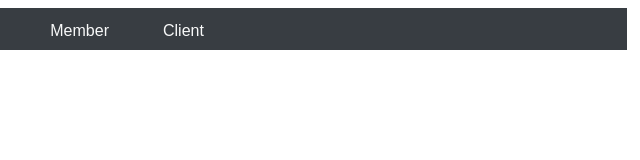
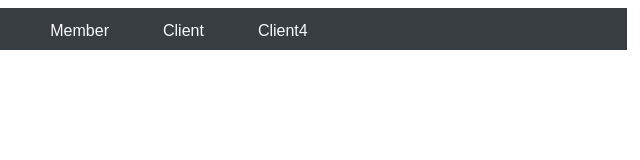
Before and after one commit to shaon86/travelling-website, a plain HTML site: page index.html in a window 1280 px wide. Shown: the full height of the page, 539-1179 px from the left. Drawn offline with Linux system fonts and the light colour scheme.

Commit message:
Update index.html

```diff
--- a/index.html
+++ b/index.html
@@ -15,6 +15,7 @@
             <li><a href="#">Billing</a></li>
             <li><a href="#">Member</a></li>
             <li><a href="#">Client</a></li>
+            <li><a href="#">Client4</a></li>
         </ul>
     </div>
 </body>
```
